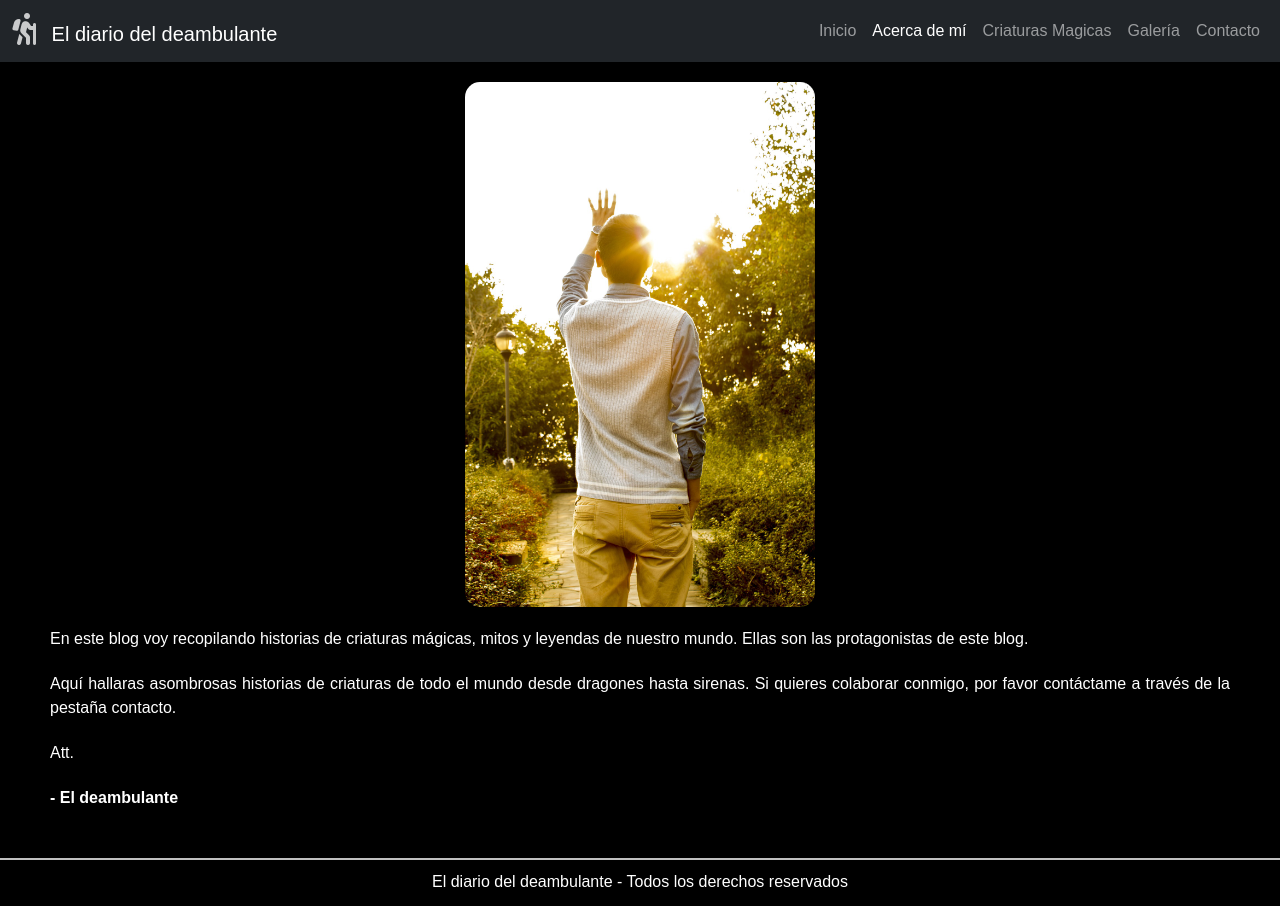
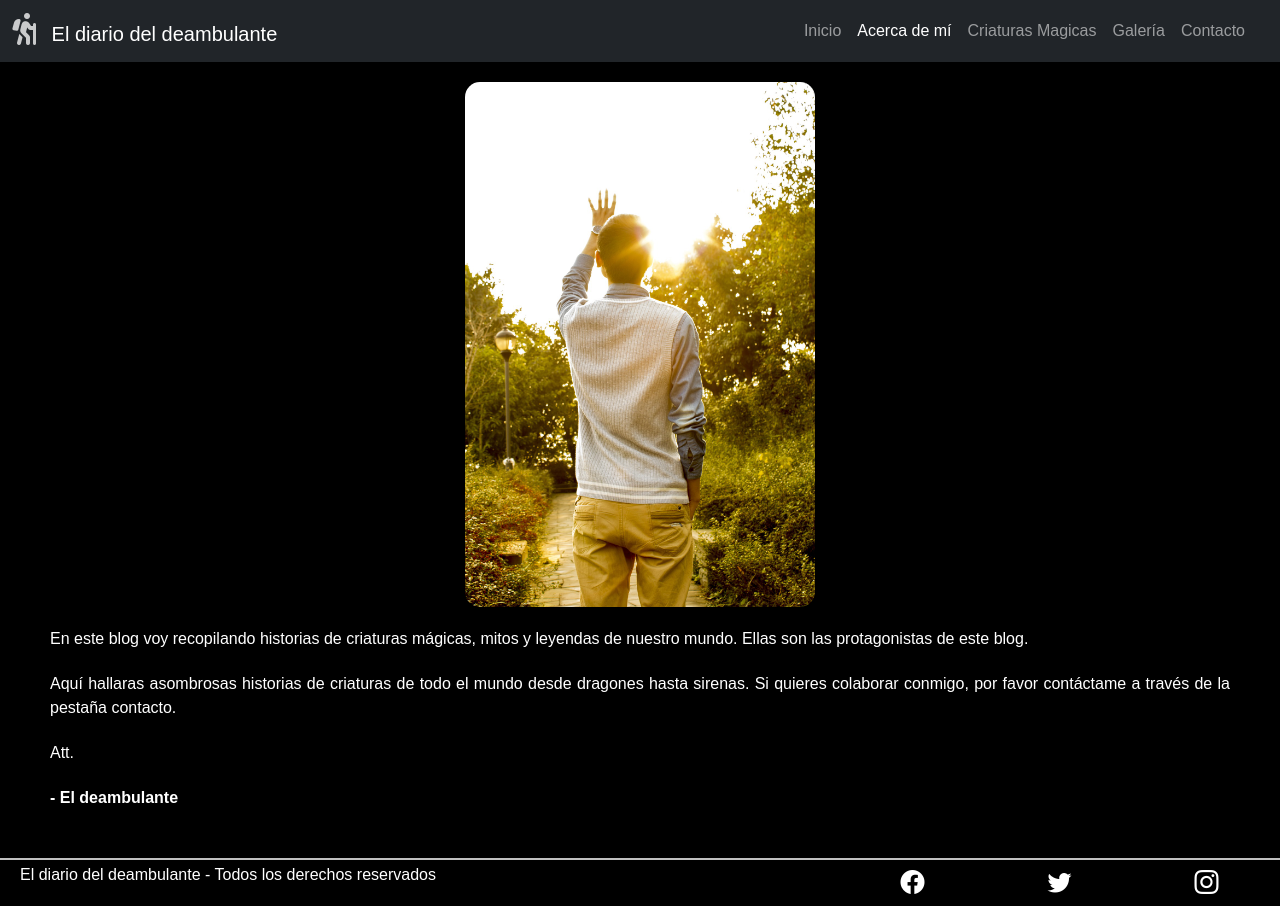
Before and after one commit to arangurendaniel/El-diario-del-deambulante, a website: page acerca-de-mi.html in a window 1280 px wide. Drawn offline with nearby package versions, Linux system fonts and the light colour scheme.

Commit message:
favicon, redes sociales, y titulos descriptivos

```diff
--- a/acerca-de-mi.html
+++ b/acerca-de-mi.html
@@ -6,8 +6,15 @@
     <meta name="author" content="Daniel Aranguren">
     <meta name="description" content="Enciclopedia de criaturas mágicas de alrededor del mundo">
     <meta name="keywords" content="criaturas, magicas, grifo, unicornio, sirenas, fenix">
-    <title>Acerca de mi</title>
+    <!-- Favicon -->
+    <link rel="apple-touch-icon" sizes="180x180" href="/apple-touch-icon.png">
+    <link rel="icon" type="image/png" sizes="32x32" href="/favicon-32x32.png">
+    <link rel="icon" type="image/png" sizes="16x16" href="/favicon-16x16.png">
+    <link rel="manifest" href="/site.webmanifest">
+    <title>El diario del deambulante | Acerca de mi</title>
     <link href="https://cdn.jsdelivr.net/npm/bootstrap@5.2.2/dist/css/bootstrap.min.css" rel="stylesheet" integrity="sha384-Zenh87qX5JnK2Jl0vWa8Ck2rdkQ2Bzep5IDxbcnCeuOxjzrPF/et3URy9Bv1WTRi" crossorigin="anonymous">
+    <!-- Bootstrap Icons -->
+    <link rel="stylesheet" href="https://cdn.jsdelivr.net/npm/bootstrap-icons@1.10.2/font/bootstrap-icons.css">
     <link rel="stylesheet" href="./styles/styles.css">
   </head>
   <body>
@@ -45,6 +52,17 @@
         </main>
     <footer class="footer-other-than-index">
       <p>El diario del deambulante - Todos los derechos reservados</p>
+      <div class="contenedor-iconos">
+        <a href="https://www.facebook.com/" target="_blank" rel="noopener noreferrer">
+        <i class="bi bi-facebook"></i>
+        </a>
+        <a href="https://www.twitter.com/" target="_blank" rel="noopener noreferrer">
+        <i class="bi bi-twitter"></i>
+        </a>
+        <a href="https://www.instagram.com/" target="_blank" rel="noopener noreferrer">
+        <i class="bi bi-instagram"></i>
+        </a>
+      </div>
     </footer>
     <script src="https://cdn.jsdelivr.net/npm/bootstrap@5.2.2/dist/js/bootstrap.bundle.min.js" integrity="sha384-OERcA2EqjJCMA+/3y+gxIOqMEjwtxJY7qPCqsdltbNJuaOe923+mo//f6V8Qbsw3" crossorigin="anonymous"></script>
     <script src="https://kit.fontawesome.com/7f7354e937.js" crossorigin="anonymous"></script>
--- /dev/null
+++ b/assets/favicon_io/about.txt
@@ -0,0 +1,6 @@
+This favicon was generated using the following font:
+
+- Font Title: Leckerli One
+- Font Author: Copyright (c) 2011 Gesine Todt (www.gesine-todt.de), with Reserved Font Names "Leckerli"
+- Font Source: http://fonts.gstatic.com/s/leckerlione/v16/V8mCoQH8VCsNttEnxnGQ-1itLZxcBtItFw.ttf
+- Font License: SIL Open Font License, 1.1 (http://scripts.sil.org/OFL))
--- a/scss/styles.scss
+++ b/scss/styles.scss
@@ -21,6 +21,14 @@ body {
 	padding-bottom: 5rem;
 	width: 100%;
 	height: 100%;
+}
+
+.navbar {
+	width: 100vw;
+}
+
+.navbar-nav {
+	padding-right: 15px;
 }
 
 /* Elementos de la pagina de inicio - Comienzo */
@@ -142,18 +150,32 @@ h1, h2 {
 footer {
 	background-color: $color-black;
 	color: $color-white;
-	text-align: center;
-	width: 100%;
+	width: 100vw;
 	height: 4rem;
 	position: absolute;
 	bottom: 0;
-    p {
-        float: center center;
+	display: flex;
+	justify-content: space-between;
+	align-items: center;
+	border-top: 2px solid silver;
+	p {
         position: relative;
-        border-top: 2px solid silver;
         padding-top: 10px;
         padding-bottom: 10px;
+		width: 65%;
+		margin-left: 20px;
     }
+	.contenedor-iconos {
+		display: flex;
+		justify-content: space-around;
+		align-items: center;
+		width: 35%;
+		i {
+			color: white;
+			font-size: 1.5rem;
+			margin-bottom: 15px;
+		}
+	}
 }
 
 .footer-other-than-index {
```
Also changed, not shown: contacto.html (+19 -1 lines), criaturas-magicas.html (+19 -1 lines), galeria.html (+19 -1 lines), index.html (+19 -1 lines), assets/favicon_io/android-chrome-192x192.png (added), assets/favicon_io/android-chrome-512x512.png (added), assets/favicon_io/apple-touch-icon.png (added), assets/favicon_io/favicon-16x16.png (added), assets/favicon_io/favicon-32x32.png (added), assets/favicon_io/favicon.ico (added), assets/favicon_io/site.webmanifest (added), styles/styles.css.
